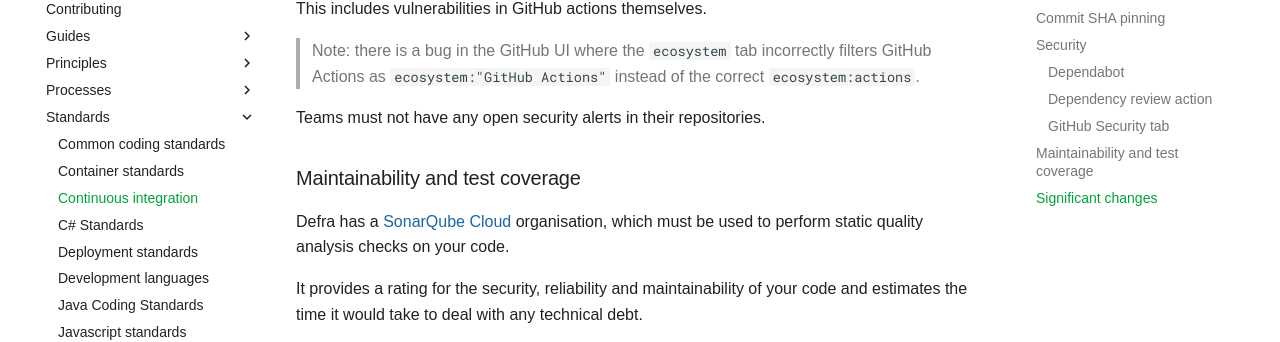
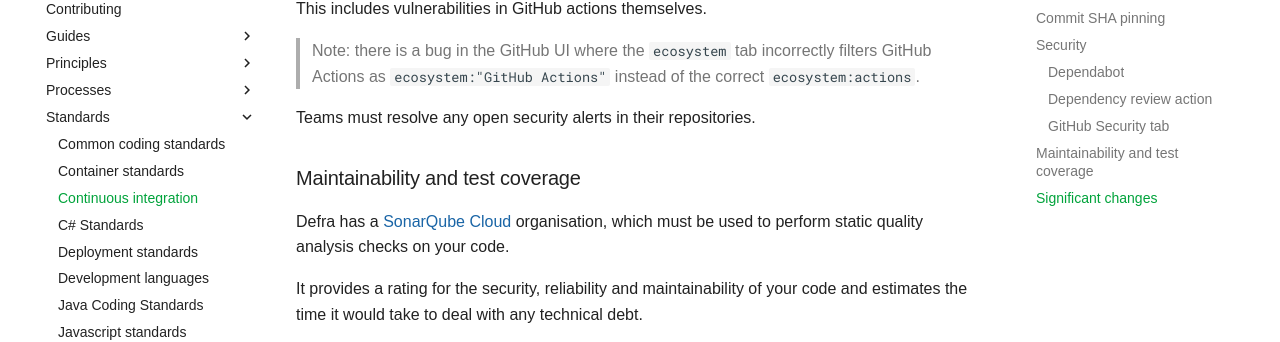
Before and after one commit to DEFRA/software-development-standards, an MkDocs documentation site: the page built from docs/standards/continuous_integration.md, in a window 1280 px wide and 900 px high, scrolled down 2244 px. Shown: the part 202-544 px from the top of the window. Built offline with MkDocs 1.6.1 and Material for MkDocs 9.7.7, drawn with Linux system fonts in a browser that asks for light colours; some web fonts are replaced; comment, search, counter and statistics services are not loaded.

Commit message:
Update continuous_integration.md (#130)

````diff
--- a/docs/standards/continuous_integration.md
+++ b/docs/standards/continuous_integration.md
@@ -12,7 +12,7 @@ This automated build can check several things, including:
 
 ## Branch protection
 
-`Main` branches must be protected with [branch protection rules](https://docs.github.com/en/repositories/configuring-branches-and-merges-in-your-repository/managing-protected-branches/about-protected-branches) to ensure that all changes are reviewed and pass required checks before being merged.
+`main` branches must be protected with [branch protection rules](https://docs.github.com/en/repositories/configuring-branches-and-merges-in-your-repository/managing-protected-branches/about-protected-branches) to ensure that all changes are reviewed and pass required checks before being merged.
 
 ## GitHub Actions
 
@@ -43,7 +43,7 @@ Not:
 uses: aquasecurity/trivy-action@v0.35.0
 ```
 
-Or:
+Nor:
 
 ```yaml
 uses: aquasecurity/trivy-action@main
@@ -83,7 +83,7 @@ This includes vulnerabilities in GitHub actions themselves.
 
 > Note: there is a bug in the GitHub UI where the `ecosystem` tab incorrectly filters GitHub Actions as `ecosystem:"GitHub Actions"` instead of the correct `ecosystem:actions`.
 
-Teams must not have any open security alerts in their repositories.
+Teams must resolve any open security alerts in their repositories.
 
 ### Maintainability and test coverage
 
````
